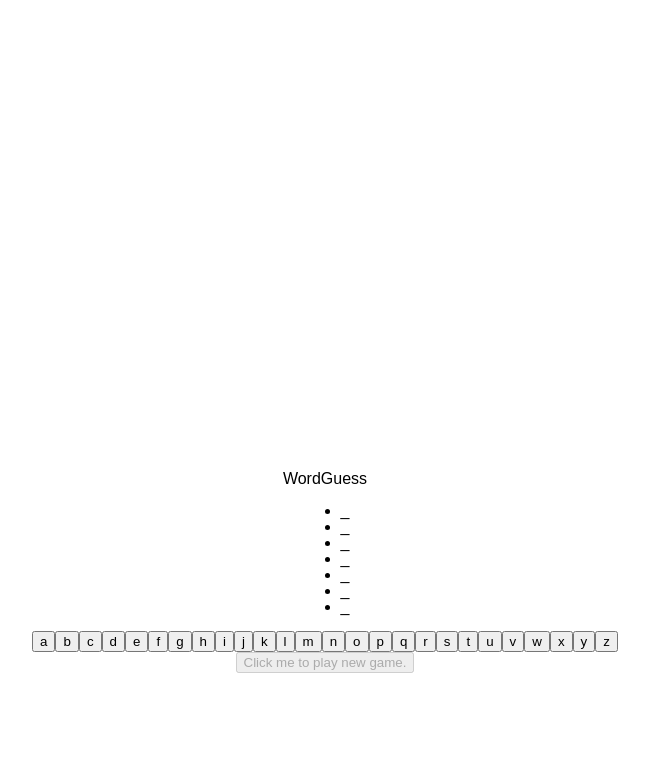
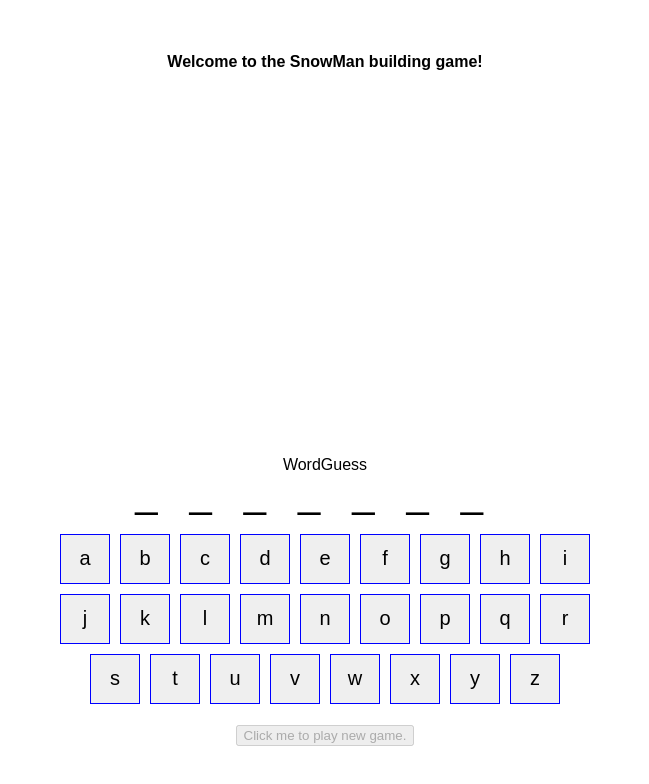
Before and after one commit to 1stNando/useStateSnowman, a React (Vite) app: page / in a window 1280 px wide. Shown: the top 784 px of the page, without its empty margins (315-964 px from the left). Built offline with nearby package versions, Linux system fonts and the light colour scheme.

Commit message:
Adjustments to CSS dealing with arrangement/layout of alphabet buttons and unknown word area.

```diff
--- a/src/App.tsx
+++ b/src/App.tsx
@@ -70,6 +70,8 @@ export function App() {
   return (
     <div>
       <main>
+        <header>Welcome to the SnowMan building game!</header>
+        <h1></h1>
         <h2>
           <img src={getSnowman()} height="300px" />
         </h2>
@@ -79,13 +81,13 @@ export function App() {
         </div>
 
         <div>
-          <ul>
+          <ul className="unknown-word-box">
             {wordArray.map((char, i) => {
               return <li key={i}>{guess.includes(char) ? char : '_'}</li>
             })}
           </ul>
         </div>
-        <div className="letters">
+        <div className="alphabet-list">
           {alphabet.map((letter, index) => (
             <button
               key={index}
--- a/src/index.scss
+++ b/src/index.scss
@@ -38,6 +38,10 @@ main {
   justify-content: center;
 }
 
+header {
+  font-weight: bold;
+}
+
 .unknown-word-box {
   list-style: none;
   margin: 0;
@@ -46,10 +50,6 @@ main {
   justify-content: space-between;
   letter-spacing: 2rem;
   font-size: 40px;
-}
-.unknown-word li {
-  padding: 1px;
-  border: 1px solid black;
 }
 
 .alphabet-list {
@@ -62,7 +62,7 @@ main {
   width: 45vw;
 }
 
-.alphabet-list li {
+.alphabet-list button {
   display: flex;
   justify-content: center;
   align-items: center;
```
